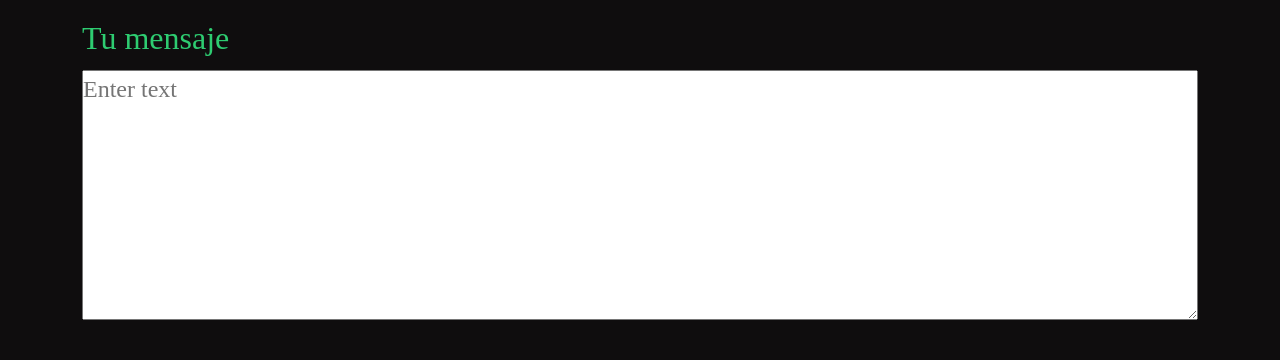
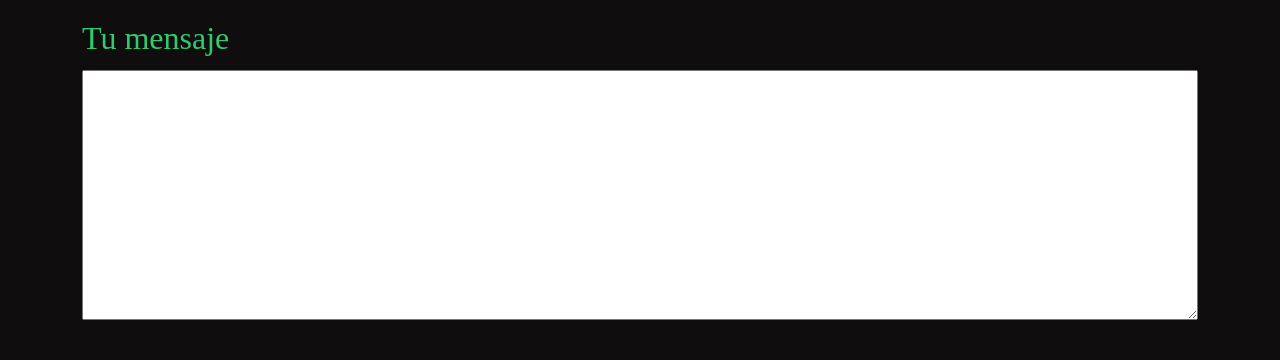
Before and after one commit to pyaran/My-Portfolio, a React (Create React App) app: page / in a window 1280 px wide. Shown: the part 2674-3034 px from the top of the page. Built offline with nearby package versions, Linux system fonts and the light colour scheme.

Commit message:
href to blank

```diff
--- a/src/Components/Contacto/Contacto.jsx
+++ b/src/Components/Contacto/Contacto.jsx
@@ -84,7 +84,7 @@ function NewContacto () {
                 </div>
                 <div className="mb-3">
                     <label htmlFor="mensaje" className="form-label">Tu mensaje</label>
-                    <textarea  name="mensaje" placeholder="Enter text"  onChange={setContactoObj}></textarea>
+                    <textarea  name="mensaje"  onChange={setContactoObj}></textarea>
                 </div>
                 <div className="d-grid col-5 mx-auto register-button">
                     <button type="button" className="btn btn-danger m-3 rounded-pill boton" onClick={enviar}>Enviar</button>
--- a/src/Components/Footer/Footer.jsx
+++ b/src/Components/Footer/Footer.jsx
@@ -10,13 +10,13 @@ function NewFooter (){
         <div className="footer ">
             <div className="redes">
                 <div className="Linkedin">
-                    <a href="https://www.linkedin.com/in/sjmontilla/"><i className="bi bi-linkedin linkedin text-primary"></i>
+                    <a href="https://www.linkedin.com/in/sjmontilla/" target="_blank"><i className="bi bi-linkedin linkedin text-primary"></i>
                     <span className="text">
                         Linkedin
                     </span></a>
                 </div>
                 <div className="Whatsapp" >
-                <a href="https://wa.me/3815127458"><i className="bi bi-whatsapp whatsapp text-success" name="whatsapp" ></i></a>
+                <a href="https://wa.me/3815127458" target="_blank"><i className="bi bi-whatsapp whatsapp text-success" name="whatsapp" ></i></a>
                 <span className="text">
                      Whatsapp
                 </span>
```
